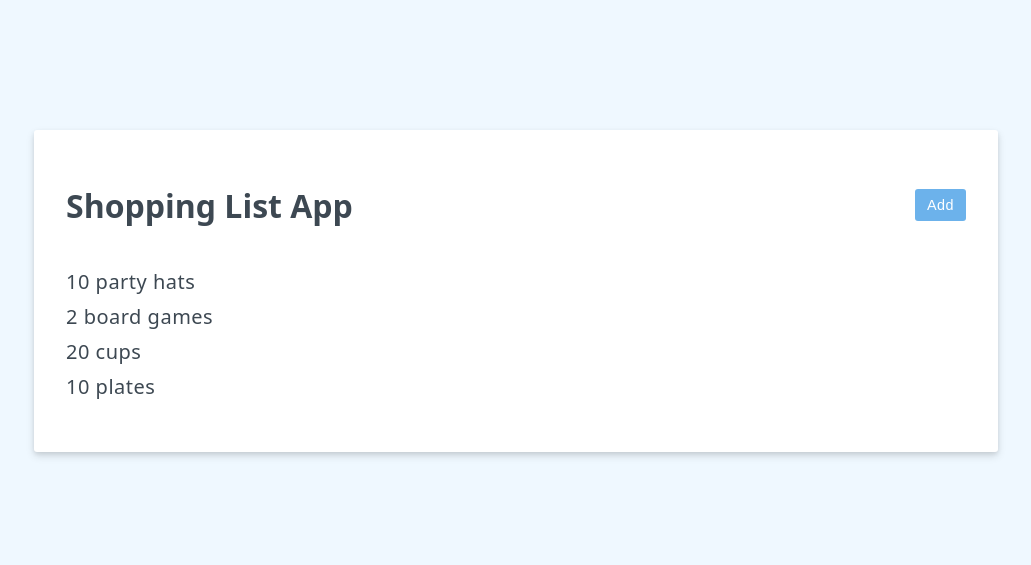
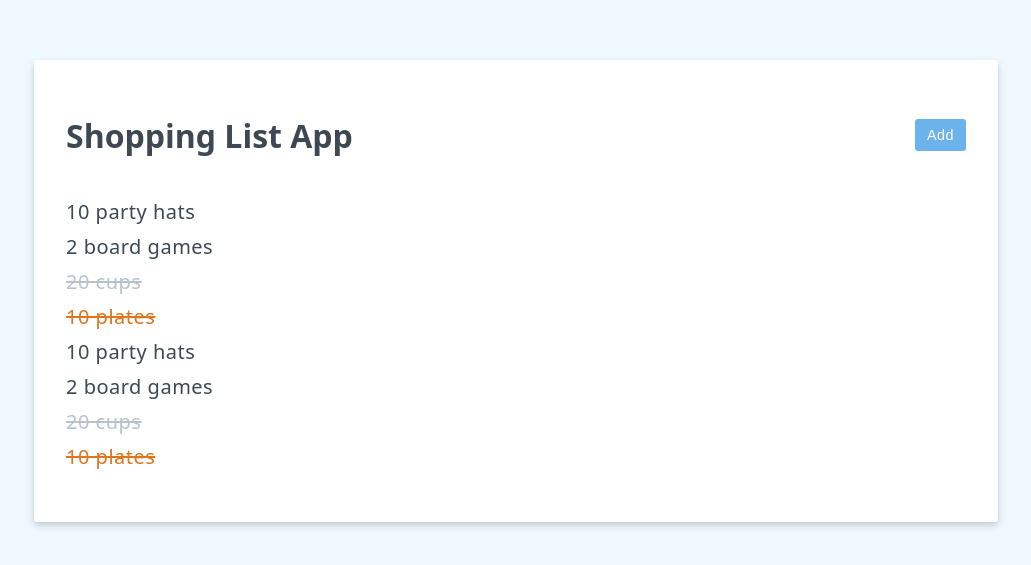
Before and after one commit to galaxymacos/vue-project, a Vue app: page / in a window 1280 px wide. Shown: the part 109-674 px from the top of the page, without its empty margins (124-1155 px from the left). Built offline with nearby package versions, Linux system fonts and the light colour scheme.

Commit message:
Dynamic CSS Classes with Vue
two syntaxes of binding class attributes

```diff
--- a/src/App.vue
+++ b/src/App.vue
@@ -3,20 +3,24 @@
 
   const header = ref('Shopping List App')
   const items = ref([
-    {id: 1, label: "10 party hats"},
-    {id: 2, label: "2 board games"},
-    {id: 3, label: "20 cups"},
-    {id: 4, label: "10 plates"},
+    {id: 1, label: "10 party hats", purchased: false, highPriority: false},
+    {id: 2, label: "2 board games", purchased: false, highPriority: false},
+    {id: 3, label: "20 cups", purchased: true, highPriority: false},
+    {id: 4, label: "10 plates", purchased: true, highPriority: true},
   ])
   const editing = ref(false)
   const newItem = ref('')
   const newItemHighPriority = ref(false)
   const saveItem = ()=>{
-    items.value.push({id: items.value.length + 1, label: newItem.value})
+    items.value.push({id: items.value.length + 1, label: newItem.value, purchased: false, highPriority: newItemHighPriority.value})
     newItem.value = ""
+    newItemHighPriority.value = false
   }
   const setEditingModel = (e) => {
     editing.value = e
+  }
+  const togglePurchased = (item) => {
+    item.purchased = !item.purchased
   }
   </script>
 
@@ -39,8 +43,28 @@
     </form>
     <ul>
 <!-- index in list is the index, in dictionary is the key-->
-      <li v-for="({id, label}, index) in items" :key="id">
-        {{ label }}
+      <li
+          v-for="(item, index) in items"
+          :key="item.id"
+          @click="togglePurchased(item)"
+          class="static-class"
+          :class="{
+            strikeout: item.purchased,
+            priority: item.highPriority
+          }">
+        {{ item.label }}
+      </li>
+<!-- array syntax for class binding -->
+      <li
+          v-for="(item, index) in items"
+          :key="item.id"
+          @click="togglePurchased(item)"
+          class="static-class"
+          :class="[
+              item.purchased ? 'strikeout' : '',
+              item.highPriority ? 'priority' : ''
+          ]">
+          {{ item.label }}
       </li>
     </ul>
     <p v-if="items.length === 0">Nothing to show</p>
```
